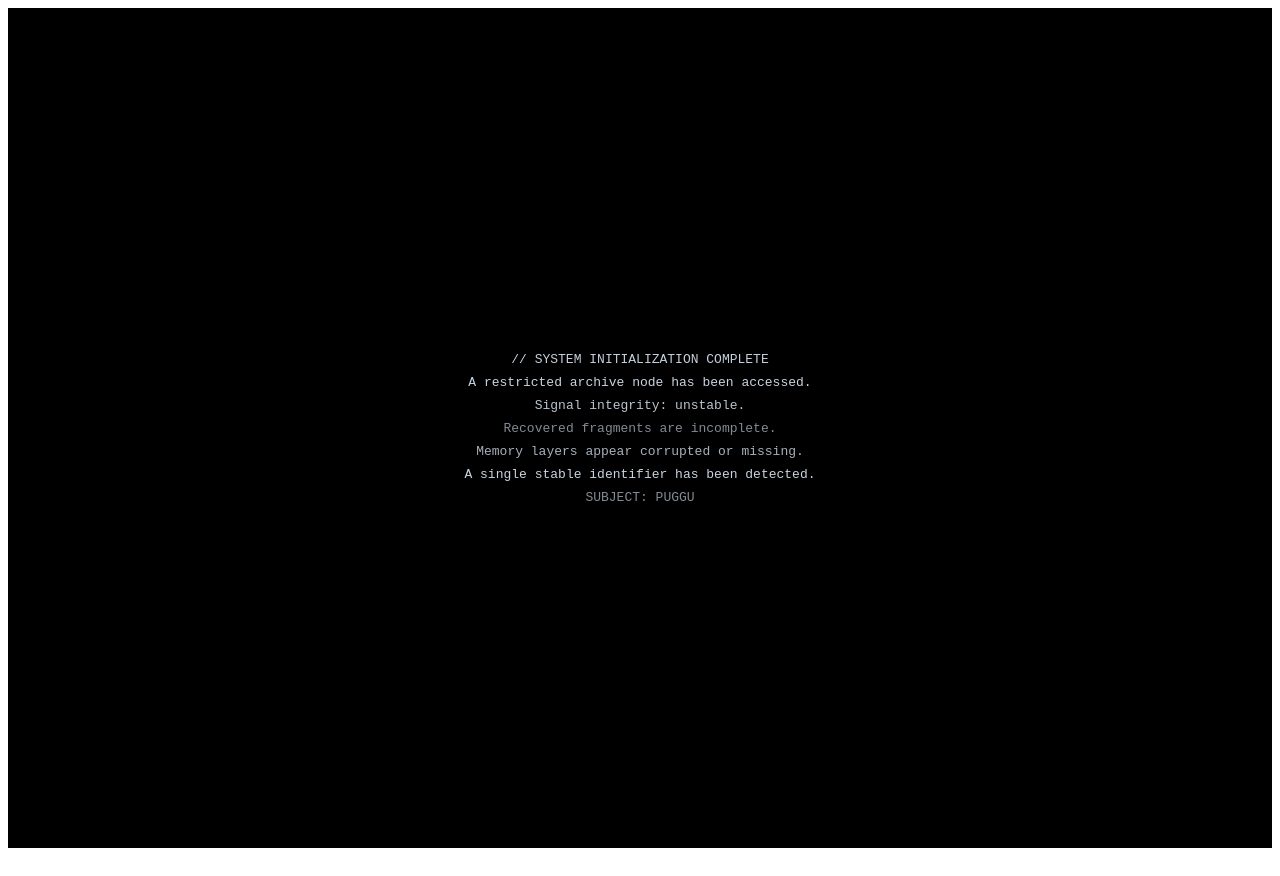
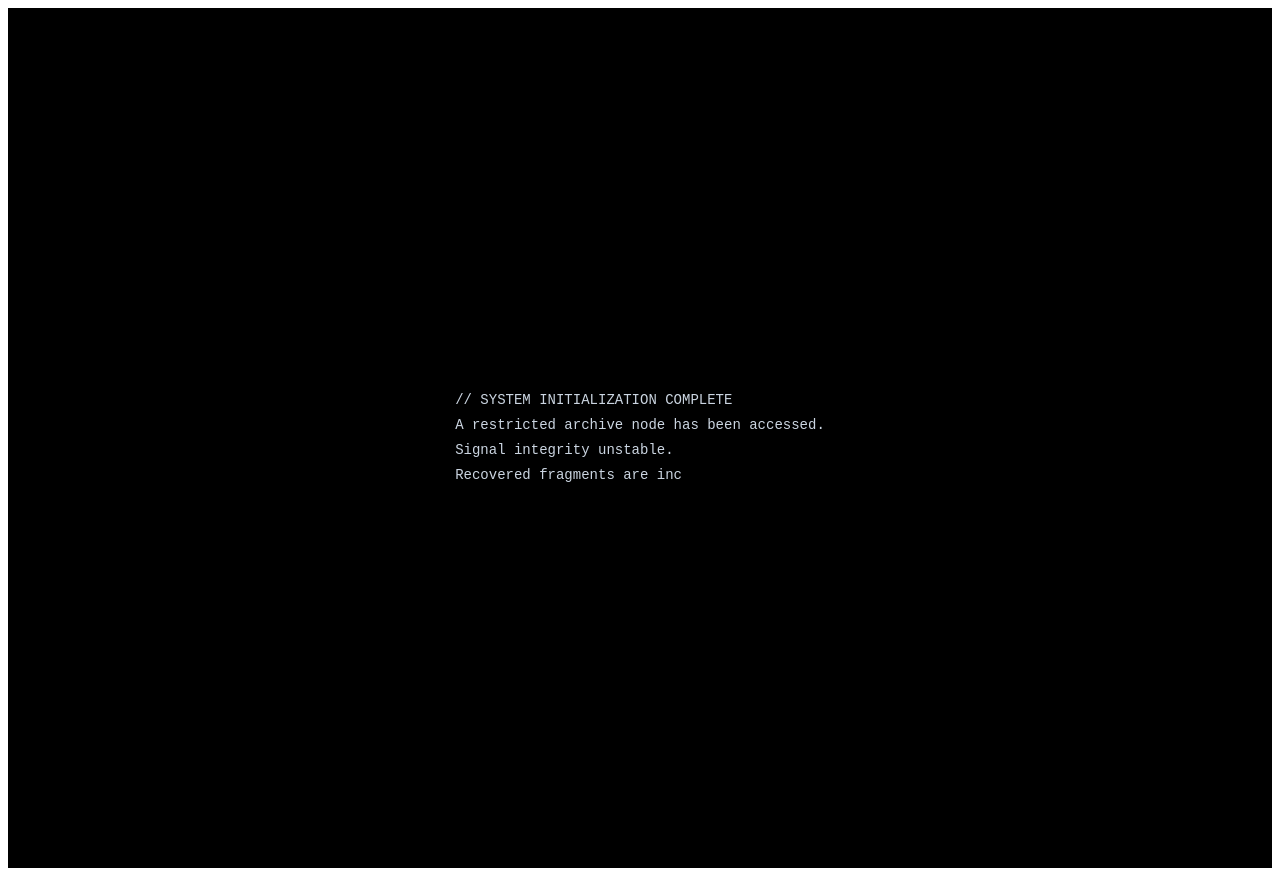
Before and after one commit to anjalikumaripandey2009-oss/puggu-archive, a Next.js app: page /intro in a window 1280 px wide. Built offline with nearby package versions, Linux system fonts and the light colour scheme.

Commit message:
Added intro page

```diff
--- a/app/globals.css
+++ b/app/globals.css
@@ -1,12 +1,12 @@
-@keyframes flicker {
-  0% { opacity: 0.6; }
-  100% { opacity: 1; }
+@keyframes blink {
+  0%, 50% { opacity: 1; }
+  51%, 100% { opacity: 0; }
 }
 
 @keyframes spawn {
   0% {
     opacity: 0;
-    transform: scale(0.8);
+    transform: scale(0.5);
   }
   100% {
     opacity: 1;
@@ -14,13 +14,15 @@
   }
 }
 
-@keyframes glow {
+@keyframes growIn {
   0% {
-    box-shadow: 0 0 5px white;
-    opacity: 0.7;
+    opacity: 0;
+    transform: scale(0.3);
+    filter: blur(4px);
   }
   100% {
-    box-shadow: 0 0 20px white;
     opacity: 1;
+    transform: scale(1);
+    filter: blur(0px);
   }
 }
--- a/app/intro/page.js
+++ b/app/intro/page.js
@@ -3,12 +3,12 @@
 import { useEffect, useState } from "react";
 import Link from "next/link";
 
-const lines = [
+const text = [
   "// SYSTEM INITIALIZATION COMPLETE",
   "A restricted archive node has been accessed.",
-  "Signal integrity: unstable.",
+  "Signal integrity unstable.",
   "Recovered fragments are incomplete.",
-  "Memory layers appear corrupted or missing.",
+  "Memory layers partially corrupted.",
   "",
   "A single stable identifier has been detected.",
   "",
@@ -16,31 +16,45 @@
 ];
 
 export default function Intro() {
-  const [displayedLines, setDisplayedLines] = useState([]);
-  const [index, setIndex] = useState(0);
+  const [displayedText, setDisplayedText] = useState("");
+  const [lineIndex, setLineIndex] = useState(0);
+  const [charIndex, setCharIndex] = useState(0);
   const [showButton, setShowButton] = useState(false);
 
+  // TYPEWRITER (CHAR BY CHAR)
   useEffect(() => {
-    if (index < lines.length) {
+    if (lineIndex >= text.length) {
+      setTimeout(() => setShowButton(true), 600);
+      return;
+    }
+
+    const currentLine = text[lineIndex];
+
+    if (charIndex < currentLine.length) {
       const timeout = setTimeout(() => {
-        setDisplayedLines((prev) => [...prev, lines[index]]);
-        setIndex(index + 1);
-      }, 600);
+        setDisplayedText((prev) => prev + currentLine[charIndex]);
+        setCharIndex(charIndex + 1);
+      }, 35);
 
       return () => clearTimeout(timeout);
     } else {
-      setTimeout(() => setShowButton(true), 800);
+      // move to next line
+      const timeout = setTimeout(() => {
+        setDisplayedText((prev) => prev + "\n");
+        setLineIndex(lineIndex + 1);
+        setCharIndex(0);
+      }, 300);
+
+      return () => clearTimeout(timeout);
     }
-  }, [index]);
+  }, [charIndex, lineIndex]);
 
   return (
     <main style={styles.wrapper}>
-      <div style={styles.container}>
-        {displayedLines.map((line, i) => (
-          <p key={i} style={styles.text}>
-            {line}
-          </p>
-        ))}
+      <pre style={styles.text}>
+        {displayedText}
+        <span style={styles.cursor}>█</span>
+      </pre>
 
       {showButton && (
         <div style={styles.buttonWrapper}>
@@ -49,7 +63,6 @@
           </Link>
         </div>
       )}
-      </div>
     </main>
   );
 }
@@ -60,19 +73,21 @@
     background: "black",
     color: "#cbd5e1",
     display: "flex",
+    flexDirection: "column",
     justifyContent: "center",
     alignItems: "center",
     fontFamily: "monospace",
-    textAlign: "center",
-    padding: "20px",
+    textAlign: "left",
+    padding: "30px",
   },
-  container: {
+  text: {
+    whiteSpace: "pre-wrap",
+    fontSize: "14px",
+    lineHeight: "1.8",
     maxWidth: "800px",
   },
-  text: {
-    margin: "8px 0",
-    opacity: 0.85,
-    animation: "flicker 1.5s infinite alternate",
+  cursor: {
+    animation: "blink 0.8s infinite",
   },
   buttonWrapper: {
     marginTop: "40px",
@@ -85,6 +100,6 @@
     textDecoration: "none",
     letterSpacing: "2px",
     display: "inline-block",
-    animation: "glow 2s infinite alternate",
+    animation: "growIn 0.8s ease-out",
   },
 };
```
Lines whose indentation alone changed are shown as unchanged.
